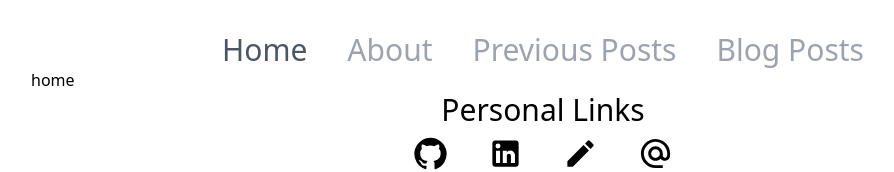
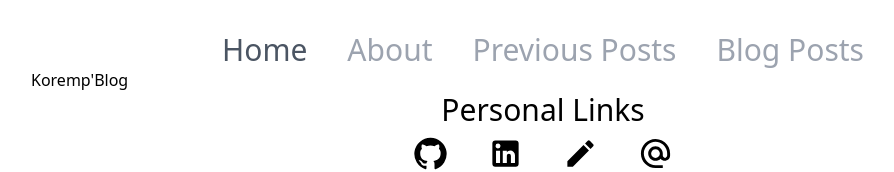
Before and after one commit to koremp/koremp.blog, a Next.js app: page / in a window 1280 px wide. Shown: the top 172 px of the page, without its empty margins (97-991 px from the left). Built offline with nearby package versions, Linux system fonts and the light colour scheme.

Commit message:
feat: add home to home-page

```diff
--- a/src/app/page.tsx
+++ b/src/app/page.tsx
@@ -1,7 +1,9 @@
-export default function Home() {
+import Home from "./components/home";
+
+export default function HomePage() {
   return (
-    <main>
-      home
-    </main>
+    <div>
+      <Home />
+    </div>
   );
 }
```
